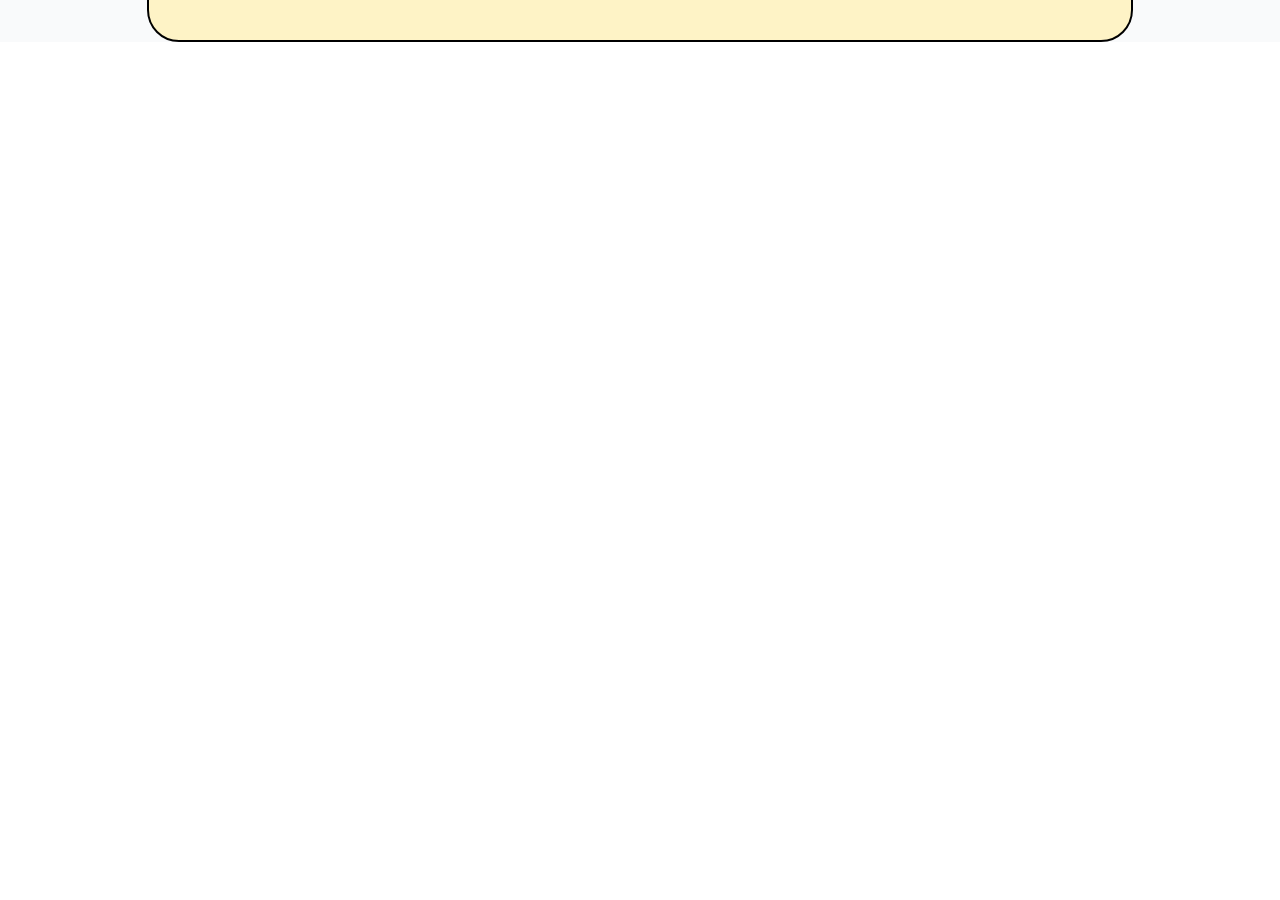
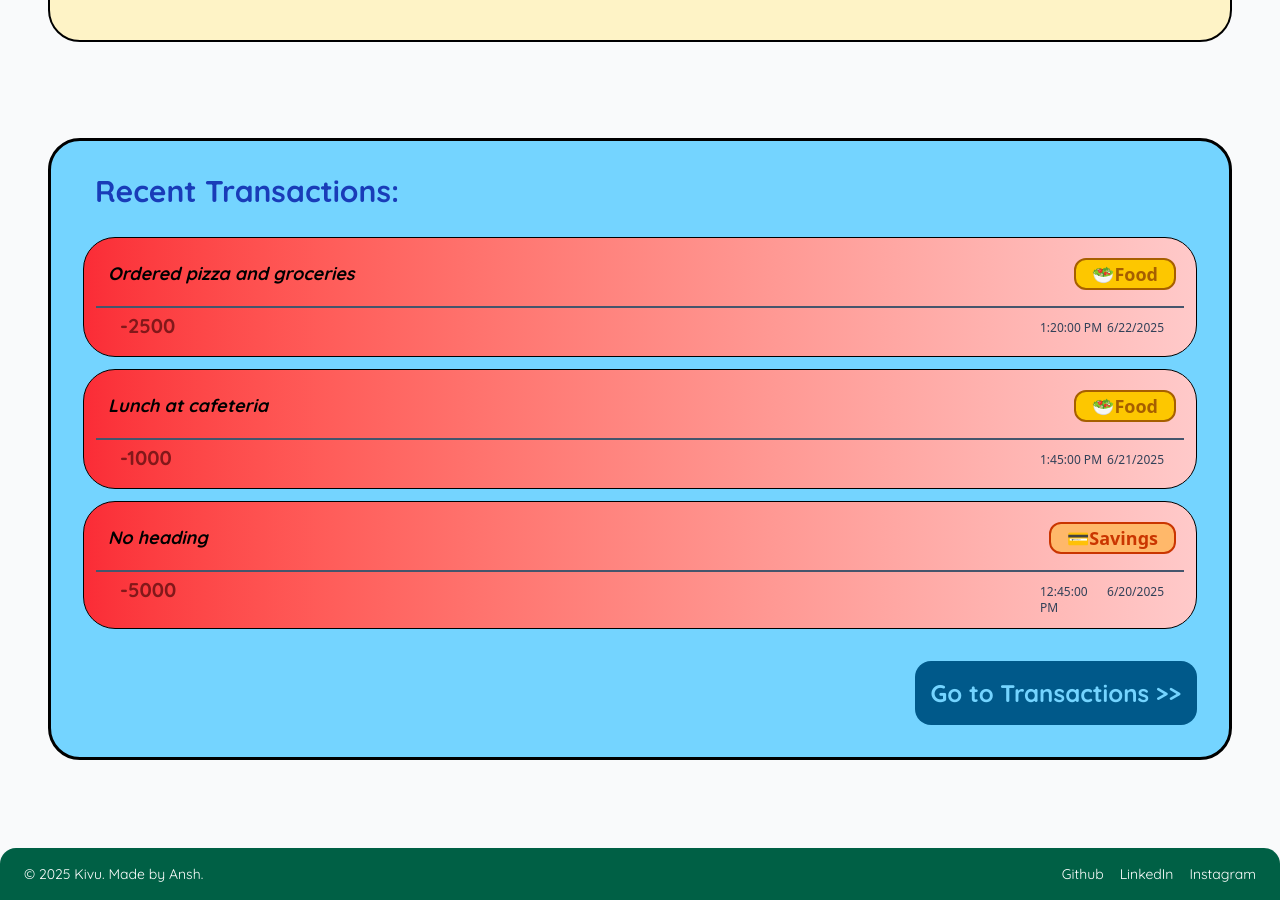
Before and after one commit to AnshKumar299/Kivu, a React (Vite) app in the folder Kivu/: page / in a window 1280 px wide. Shown: the part 860-1760 px from the top of the page. Before the commit the page ends 902 px from the top, so only its background shows below. Built offline with nearby package versions, Linux system fonts and the light colour scheme; the HTML template or start-up script is replaced by a standard one; a web font is replaced by a local one.

Commit message:
added transaction list to transaction tab

```diff
--- a/Kivu/src/App.jsx
+++ b/Kivu/src/App.jsx
@@ -1,5 +1,6 @@
 import './App.css'
 import Home from './components/Home'
+import TransactionTab from './components/TransactionsTab'
 import {createBrowserRouter, RouterProvider} from 'react-router-dom'
 
 function App() {
@@ -8,7 +9,10 @@ function App() {
       {
         path:'/',
         element:<Home/>
-      },
+      },{
+        path:'/Transactions',
+        element:<TransactionTab/>
+      }
     ]
   )
   return (
--- a/Kivu/src/app/store.js
+++ b/Kivu/src/app/store.js
@@ -3,12 +3,14 @@ import nameReducer from '../features/userdata/usernameSlice'
 import balanceReducer from '../features/moneydata/balanceSlice'
 import savingsGoalReducer from '../features/moneydata/savingsGoalSlice'
 import transactionReducer from '../features/moneydata/transactionSlice'
+import colorReducer from '../features/colordata/colorSlice.jsx'
 
 export default configureStore({
   reducer: {
     username : nameReducer,
     balance:balanceReducer,
     savingsGoal:savingsGoalReducer,
-    transacs:transactionReducer
+    transacs:transactionReducer,
+    colors:colorReducer
   },
 })
--- a/Kivu/src/components/BalanceBar.jsx
+++ b/Kivu/src/components/BalanceBar.jsx
@@ -53,7 +53,7 @@ function BalanceBar() {
 
             <div className="flex py-2 justify-between">
               <div onClick={()=>{
-                tempgoal=goal;
+                setTempGoal(goal);
                 setIsModalOpen(false);
               }} className="bg-red-700 px-3 text-white rounded-lg py-1 hover:bg-red-600">
                 Cancel
--- /dev/null
+++ b/Kivu/src/components/Footer.jsx
@@ -0,0 +1,20 @@
+import React from 'react';
+
+const Footer = () => {
+  return (
+    <footer className="bg-emerald-800 text-white py-4 px-6 mt-10 rounded-t-2xl shadow-md">
+      <div className="max-w-7xl mx-auto flex flex-col sm:flex-row justify-between items-center">
+        <div className="text-sm text-center sm:text-left font-quicksand">
+          © {new Date().getFullYear()} Kivu. Made by Ansh.
+        </div>
+        <div className="mt-2 sm:mt-0 flex gap-4 text-sm font-quicksand">
+          <a href="https://github.com/AnshKumar299" className="hover:underline">Github</a>
+          <a href="https://www.linkedin.com/in/ansh-kumar-singh-342780290/" className="hover:underline">LinkedIn</a>
+          <a href="https://www.instagram.com/__.__anshhhhh/" className="hover:underline">Instagram</a>
+        </div>
+      </div>
+    </footer>
+  );
+};
+
+export default Footer;
--- a/Kivu/src/components/Home.jsx
+++ b/Kivu/src/components/Home.jsx
@@ -4,6 +4,8 @@ import BalanceBar from './BalanceBar';
 import PieDistribution from './PieDistribution';
 import { useSelector } from 'react-redux';
 import BalanceComponent from './BalanceComponent';
+import LastTransactions from './LastTransactions';
+import Footer from './footer';
 
 const Home = () => {
   const username = useSelector((state) => state.username.name);
@@ -41,10 +43,16 @@ const Home = () => {
 
       {/* Balance Bar centered below */}
       <div className="flex justify-center items-center px-4 md:px-12 mt-12">
-        <div className="w-full max-w-10/12">
+        <div className="w-full mb-12">
           <BalanceBar />
         </div>
       </div>
+      <div className="flex justify-center items-center px-4 px-12 mt-12">
+        <div className="w-full mb-12">
+          <LastTransactions/>
+        </div>
+      </div>
+      <Footer/>
     </div>
   );
 };
--- /dev/null
+++ b/Kivu/src/components/LastTransactions.jsx
@@ -0,0 +1,34 @@
+import React from 'react'
+import { useSelector } from 'react-redux';
+import Transaction from './ui/Transaction';
+import { NavLink } from 'react-router-dom';
+
+const LastTransactions = () => {
+  const txnlist =useSelector((state)=>state.transacs.data);
+
+  const sortedList = [...txnlist].sort(
+    (a, b) => new Date(b.timestamp).getTime() - new Date(a.timestamp).getTime()
+  );
+
+  return (
+    <div className=' border-3 rounded-4xl p-5 pt-8 bg-sky-300'>
+      <h1 className='pl-6 pb-4 text-3xl font-bold font-quicksand text-blue-800'>
+        Recent Transactions:</h1>
+      {sortedList.slice(0, 3).map((txn) => (
+        <Transaction transactionData={txn} />
+      ))}
+      <div className='flex justify-end p-3 pt-5'>
+        <div className='bg-sky-800 p-4 rounded-2xl hover:bg-sky-600 transform ease-in delay-75 duration-75'>
+          <NavLink
+          to="/Transactions"
+          className='text-sky-300 font-quicksand font-bold text-2xl flex items-centerh-full'
+        >
+          Go to Transactions >>
+        </NavLink>
+        </div>
+      </div>
+    </div>
+  )
+}
+
+export default LastTransactions
--- /dev/null
+++ b/Kivu/src/components/TransactionsTab.jsx
@@ -0,0 +1,31 @@
+import React from "react";
+import NavBar from "./NavBar";
+import { useSelector } from "react-redux";
+import Transaction from "./ui/Transaction";
+
+const TransactionsTab = () => {
+  let txnlist = useSelector((state) => state.transacs.data);
+  const sortedList = [...txnlist].sort(
+    (a, b) => new Date(b.timestamp).getTime() - new Date(a.timestamp).getTime()
+  );
+  return (
+    <div className="w-full">
+      <div>
+        <NavBar />
+      </div>
+
+      <div className="flex justify-center m-3">
+        <div className=" border-1 p-8 m-12 mx-auto w-full max-w-3xl rounded-3xl bg-gradient-to-r from-emerald-800 to-emerald-300">
+        <h1 className=" font-edu text-2xl pb-3 pl-2 text-yellow-200">List of Transactions:</h1>
+        <div >
+          {sortedList.map((txn) => (
+            <Transaction transactionData={txn} />
+          ))}
+        </div>
+      </div>
+      </div>
+    </div>
+  );
+};
+
+export default TransactionsTab;
--- /dev/null
+++ b/Kivu/src/components/ui/Transaction.jsx
@@ -0,0 +1,49 @@
+import React from 'react'
+import { useSelector } from 'react-redux'
+
+function toProperCase(str) {
+  return str
+    .toLowerCase()
+    .replace(/\b\w/g, char => char.toUpperCase());
+}
+
+
+const Transaction = ({transactionData}) => {
+  const category=transactionData.category;
+  const categoryPallete=useSelector((state)=>state.colors?.[category]);
+  const bgcolor=categoryPallete?.bg;
+  const textcolor =categoryPallete?.text;
+  const icon=categoryPallete?.icon;
+  const type=transactionData.type;
+
+  return (
+    <div className={`hover:scale-110 m-3 transform ease-linear delay-20 duration-100 border-1 p-3 m-2 rounded-4xl bg-gradient-to-r ${type==='sent'?'from-red-500 to-red-200':'from-green-500 to-green-300'}`}>
+      <div className='flex pb-2 items-center justify-between border-b-2 border-slate-600 '>
+        <div className='text-black  font-bold pl-2 m-1 text-lg italic font-quicksand'>
+          {transactionData.hasOwnProperty('note')?transactionData.note:'No heading'}
+        </div>
+        <div className={`px-4 border-2 rounded-xl m-2 text-lg font-bold ${textcolor} ${bgcolor}`}>
+          {icon}
+          {toProperCase(transactionData.category)}
+        </div>
+      </div>
+
+      <div className='flex justify-between'>
+        <div className={`font-bold text-xl pl-5 m-1 font-quicksand ${transactionData.type==='sent'?'text-red-900':'text-green-800'}`}>
+          {transactionData.type==='sent'?'-':'+'}
+          {transactionData.amount}
+        </div>
+        <div className='flex w-36 pt-3 pr-5 justify-between text-slate-700 text-xs'>
+          <div>
+            {new Date(transactionData.timestamp).toLocaleTimeString()}
+          </div>
+          <div>
+            {new Date(transactionData.timestamp).toLocaleDateString()}
+          </div>
+        </div>
+      </div>
+    </div>
+  )
+}
+
+export default Transaction
--- a/Kivu/src/dB/Transactions.json
+++ b/Kivu/src/dB/Transactions.json
@@ -35,7 +35,7 @@
     "id": "txn_004",
     "amount": 600,
     "type": "sent",
-    "category": "travel",
+    "category": "miscellaneous",
     "note": "Uber to station",
     "timestamp": "2025-06-10T08:45:00Z"
   },
@@ -83,7 +83,7 @@
     "id": "txn_010",
     "amount": 1200,
     "type": "sent",
-    "category": "travel",
+    "category": "miscellaneous",
     "note": "Train ticket to hometown",
     "timestamp": "2025-06-18T07:50:00Z"
   },
@@ -154,7 +154,7 @@
     "id": "txn_019",
     "amount": 750,
     "type": "sent",
-    "category": "travel",
+    "category": "miscellaneous",
     "note": "Metro card top-up",
     "timestamp": "2025-06-08T10:05:00Z"
   },
--- /dev/null
+++ b/Kivu/src/features/colordata/colorSlice.jsx
@@ -0,0 +1,56 @@
+// features/ui/colorSlice.js
+import { createSlice } from '@reduxjs/toolkit';
+
+const initialState = {
+  rent: {
+    bg: 'bg-blue-500',
+    text: 'text-blue-700',
+    icon:'🏡'
+  },
+  food: {
+    bg: 'bg-yellow-400',
+    text: 'text-yellow-700',
+    icon:'🥗'
+  },
+  clothing: {
+    bg: 'bg-red-600', // crimson-like
+    text: 'text-red-800',
+    icon:'👕'
+  },
+  taxes: {
+    bg: 'bg-sky-400',
+    text: 'text-sky-700',
+    icon:'💰'
+  },
+  bills: {
+    bg: 'bg-emerald-300',
+    text: 'text-emerald-700',
+    icon:'💵'
+  },
+  miscellaneous: {
+    bg: 'bg-pink-400',
+    text: 'text-pink-700',
+    icon:'💼'
+  },
+  savings: {
+    bg: 'bg-orange-300',
+    text: 'text-orange-700',
+    icon:'💳'
+  },
+};
+
+const colorSlice = createSlice({
+  name: 'categoryColors',
+  initialState,
+  reducers: {
+    setColor: (state, action) => {
+      const { category, bg, text } = action.payload;
+      if (state[category]) {
+        state[category] = { bg, text };
+      }
+    },
+  },
+});
+
+export const { setColor } = colorSlice.actions;
+export default colorSlice.reducer;
```
